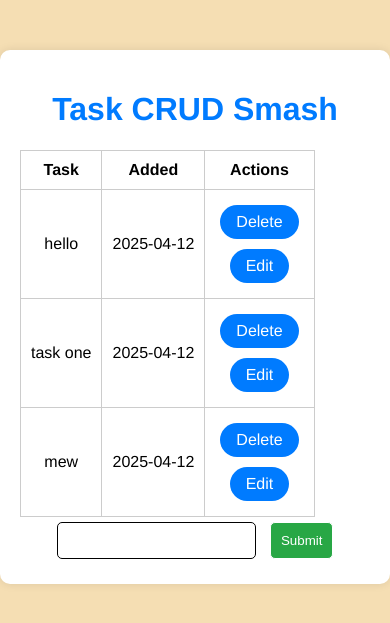
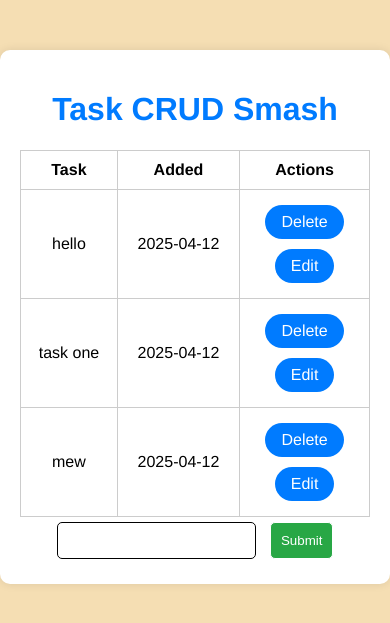
Before and after one commit to aimG313/Project-CRUD-App, a Flask app: page / in a window 390 px wide. Shown: the top 623 px of the page. Run offline with Flask 3, Linux system fonts and the light colour scheme; data comes from the database, SQL or seed files in the repository; style sheets or scripts are compiled from the project's sources.

Commit message:
Update style.scss

```diff
--- a/static/style.scss
+++ b/static/style.scss
@@ -35,11 +35,12 @@ body{
     margin-top: 20px;
     border-collapse:collapse ;
 
-    @media (max-width: 600px) {
-      display: block;
-      overflow-x: auto;
-      white-space: nowrap;
-    }
+
+    // @media (max-width: 600px) {
+    //   display: block;
+    //   overflow-x: auto;
+    //   white-space: nowrap;
+    // }
 
 
     th,td{
```
